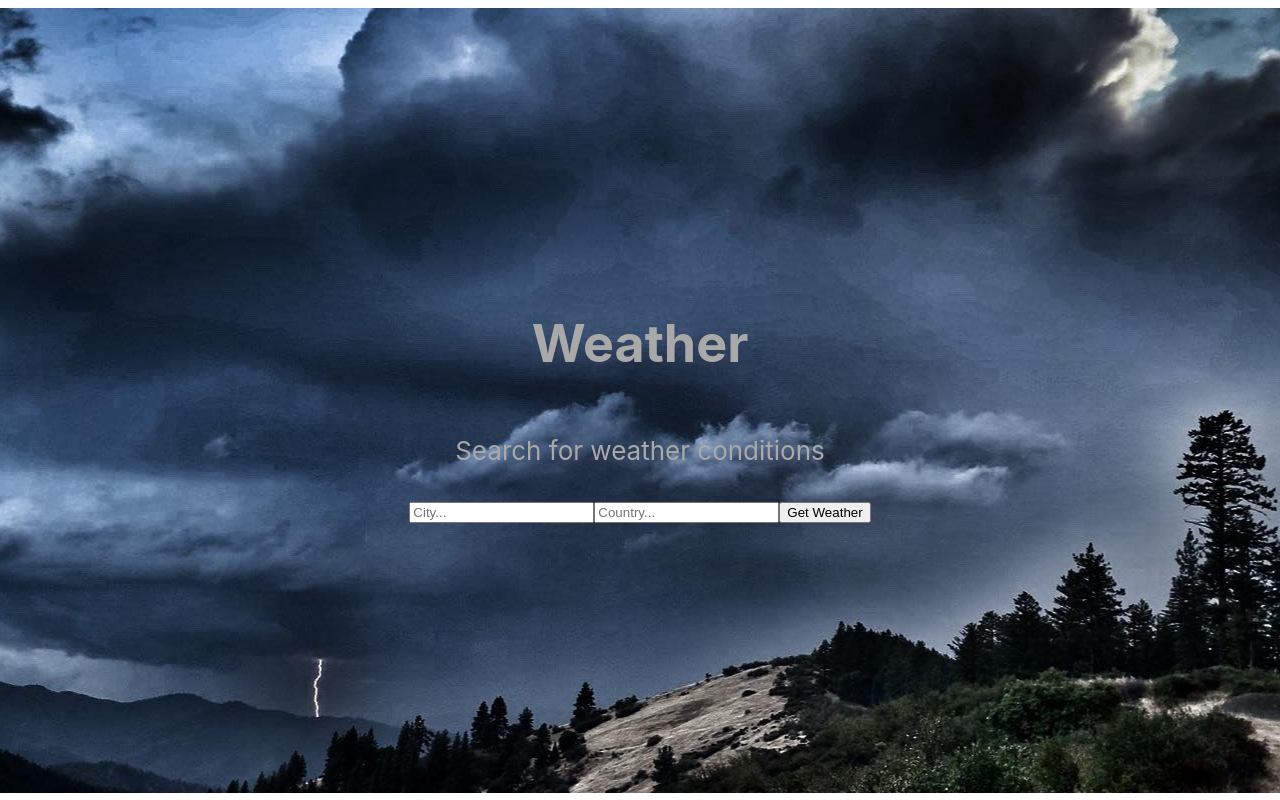
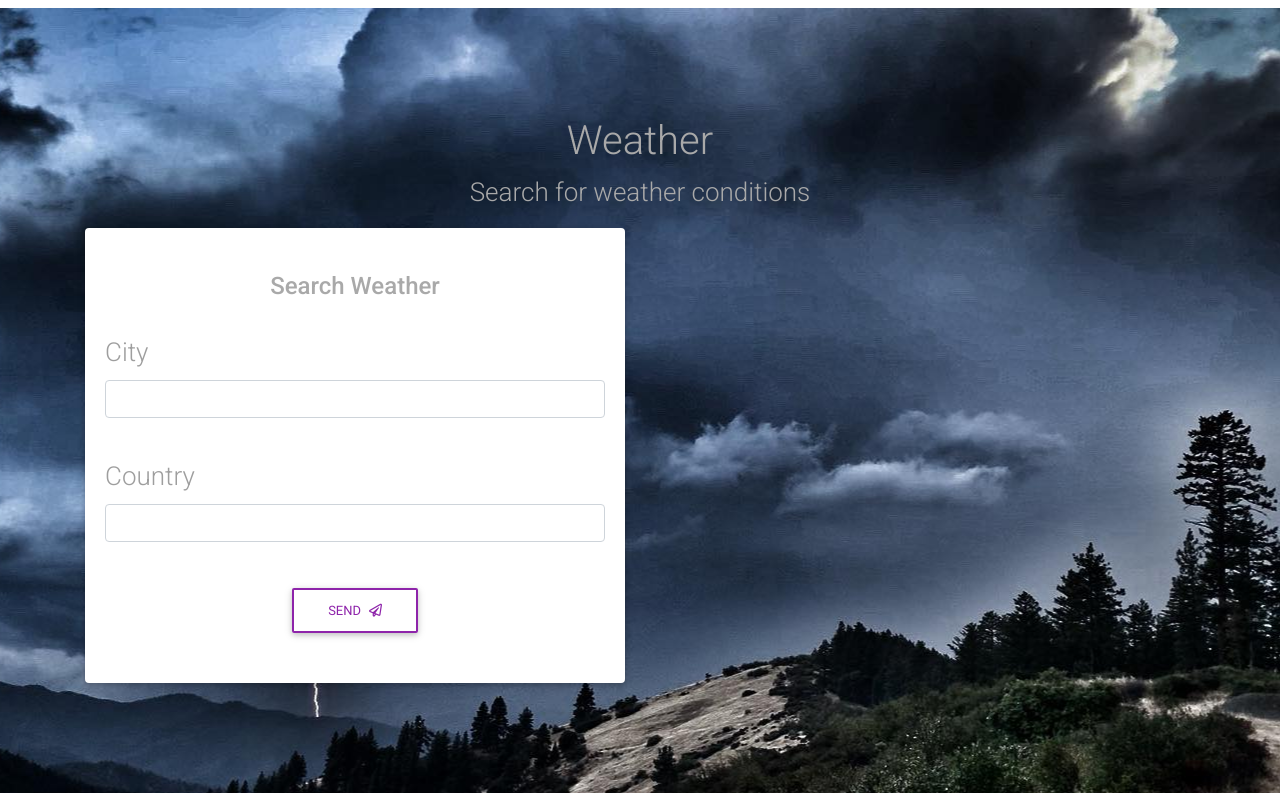
Before and after one commit to TheRiseCollection/Weather, a React (Create React App) app: page / in a window 1280 px wide. Built offline with nearby package versions, Linux system fonts and the light colour scheme.

Commit message:
bootstrap form implemented

```diff
--- a/package.json
+++ b/package.json
@@ -6,6 +6,8 @@
     "@testing-library/jest-dom": "^4.2.4",
     "@testing-library/react": "^9.4.0",
     "@testing-library/user-event": "^7.2.1",
+    "bootstrap-css": "^4.0.0-alpha.5",
+    "mdbreact": "^4.25.0",
     "react": "^16.12.0",
     "react-dom": "^16.12.0",
     "react-scripts": "3.3.0"
--- a/src/App.js
+++ b/src/App.js
@@ -1,6 +1,6 @@
 import React from 'react';
 import './App.css';
-import Form from './components /FormComponent'
+import FormPage from './components /FormComponent'
 import Weather from './components /WeatherComponent'
 
 const Api_Key = "072d16aa989b726d20052b1cf6786f43";
@@ -47,7 +47,7 @@ class App extends React.Component {
         <div className="App-header">
         <h1>Weather</h1>
           <p>Search for weather conditions</p>
-          <Form loadWeather={this.getWeather} />
+          <FormPage loadWeather={this.getWeather} />
                   <Weather
                     temperature={this.state.temperature}
                     city={this.state.city}
--- a/src/components /FormComponent.js
+++ b/src/components /FormComponent.js
@@ -1,17 +1,55 @@
-import React from "react"
+import React from "react";
+import { MDBContainer, MDBRow, MDBCol, MDBBtn, MDBCard, MDBCardBody, MDBIcon } from 'mdbreact';
 
-class Form extends React.Component {
+class FormPage extends React.Component {
+
   state = this.props.initialState || {}
+render() {
+  return (
+    <MDBContainer>
+      <MDBRow>
+        <MDBCol md="6">
+          <MDBCard>
+            <MDBCardBody>
+              <form >
+                <p className="h4 text-center py-4">Search Weather</p>
+                <label
+                  htmlFor="defaultFormCardNameEx"
+                  className="grey-text font-weight-light"
+                >
+                  City
+                </label>
+                <input
+                  type="text"
+                  id="defaultFormCardNameEx"
+                  className="form-control"
+                />
+                <br />
+                <label
+                  htmlFor="defaultFormCardEmailEx"
+                  className="grey-text font-weight-light"
+                >
+                  Country
+                </label>
+                <input
+                  type="text"
+                  id="defaultFormCardEmailEx"
+                  className="form-control"
+                />
+                <div className="text-center py-4 mt-3">
+                  <MDBBtn className="btn btn-outline-purple" type="submit" onSubmit={this.props.loadWeather}>
+                    Send
+                    <MDBIcon far icon="paper-plane" className="ml-2" />
+                  </MDBBtn>
+                </div>
+              </form>
+            </MDBCardBody>
+          </MDBCard>
+        </MDBCol>
+      </MDBRow>
+    </MDBContainer>
+  );
+}
+};
 
-  render() {
-    return (
-      <form onSubmit = {this.props.loadWeather}>
-      <input type="text" name="city" placeholder="City..."/>
-      <input type="text" name="country" placeholder="Country..."/>
-      <button>Get Weather</button>
-  </form>
-    )
-  }
-}
-
-export default Form
+export default FormPage;
--- a/src/index.js
+++ b/src/index.js
@@ -3,6 +3,9 @@ import ReactDOM from 'react-dom';
 import './index.css';
 import App from './App';
 import * as serviceWorker from './serviceWorker';
+import '@fortawesome/fontawesome-free/css/all.min.css';
+import 'bootstrap-css-only/css/bootstrap.min.css';
+import 'mdbreact/dist/css/mdb.css';
 
 ReactDOM.render(<App/>, document.getElementById('root'));
 
```
Also changed, not shown: 1 other file (tests, documents, lock files or other folders).
